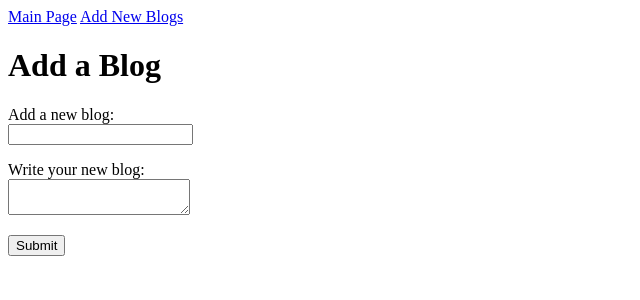
After one commit to shrutilc101/Blogz, a Flask app: page /newpost in a window 1280 px wide. The commit adds this page. Shown: the top 300 px of the page, without its empty margins (0-640 px from the left). Run offline with Flask 2, Linux system fonts and the light colour scheme.

Commit message:
not able to save blogs

```diff
--- a/main.py
+++ b/main.py
@@ -1,18 +1,68 @@
 from flask import Flask, request, redirect, render_template
+from flask_sqlalchemy import SQLAlchemy
 
 app = Flask(__name__)
 app.config['DEBUG'] = True
+app.config['SQLALCHEMY_DATABASE_URI'] = 'mysql+pymysql://build-a-blog:Blogentry18@localhost:8889/build-a-blog'
+app.config['SQLALCHEMY_ECHO'] = True
+db = SQLAlchemy(app)
 
-tasks = []
+class Blog(db.Model):
+    id = db.Column(db.Integer, primary_key=True)
+    title = db.Column(db.String(360))
+    post = db.Column(db.String(5000))
 
-@app.route('/', methods=['POST', 'GET'])
-def index():
+    def __init__(self,title,post):
+        self.title = title
+        self.post = post
+
+@app.route('/blog')
+def display_blog():
+    blog_id = request.args.get('id')
+    if(blog_id):
+        a_post = Blog.query.get(blog_id)
+        return render_template('post.html', blog=a_post)
+    else:
+        a_all_post = Blog.query.all()
+        return render_template('blogp.html',blogs=a_all_post)
+
+
+
+
+@app.route('/newpost',methods=['POST', 'GET'])
+def newpost():
+    blog_title = ''
+    blog_post = ''
+    blog_title_error = ''
+    blog_post_error = ''
 
     if request.method == 'POST':
-        task = request.form['task']
-        tasks.append(task)
+        blog_title = request.form['title']
+        blog_post = request.form['post']
 
-    return render_template('todos.html',title="build a blog", tasks=tasks)
+        if blog_title == "":
+            blog_title_error = "Please enter the title of your blog."
+
+            return render_template('/npost.html', blog_post=blog_post, blog_title_error=blog_title_error)
 
 
-app.run()
+        if blog_post == "":
+            blog_post_error = "Please add some text in your blog"
+
+            return render_template('/npost.html', blog_title=blog_title, blog_post_error=blog_post_error)
+
+        else:
+            new_blog = Blog(blog_title,blog_post)
+            db.session.add(new_blog)
+            db.session.commit()
+            post_link = "/blog?id=" + str(new_blog.id)
+            return redirect(post_link)
+
+        return redirect('/blog')
+
+    return render_template('/npost.html', title = 'Add a new Blog', blog_title=blog_title, blog_post=blog_post, blog_title_error=blog_title_error, blog_post_error=blog_post_error)
+
+
+
+if __name__ =='__main__':
+    app.run()
--- a/templates/base.html
+++ b/templates/base.html
@@ -3,10 +3,14 @@
     <head>
         <title>{{title}}</title>
     </head>
-<body>
+     <body>
+         <nav>
+             <a href='/blog'>Main Page</a>
+             <a href='/newpost'>Add New Blogs</a>
+         </nav>
 
-    {% block content %}
-    {% endblock %}
+        {% block content %}
+        {% endblock %}
 
-</body>
+    </body>
 </html>
--- /dev/null
+++ b/templates/npost.html
@@ -0,0 +1,20 @@
+{% extends 'base.html' %}
+{% block content %}
+
+    <h1>Add a Blog</h1>
+    <form action="/newpost" method='POST'>
+        <label>
+            Add a new blog:<br>
+            <input name="title" type="text" value="{{blog_title}}">
+        </label>
+        <p class="error">{{blog_title_error}}</p>
+        <label>
+            Write your new blog:<br>
+            <textarea name="post" type="textarea" >{{blog_post}}</textarea>
+        </label>
+        <p class="error">{{blog_post_error}}</p>
+        <input type="submit" value="Submit" />
+
+    </form>
+
+{% endblock %}
```
Also changed, not shown: templates/blogp.html (added, +19 -0 lines), templates/post.html (added, +13 -0 lines), templates/todos.html (deleted, +0 -26 lines).
